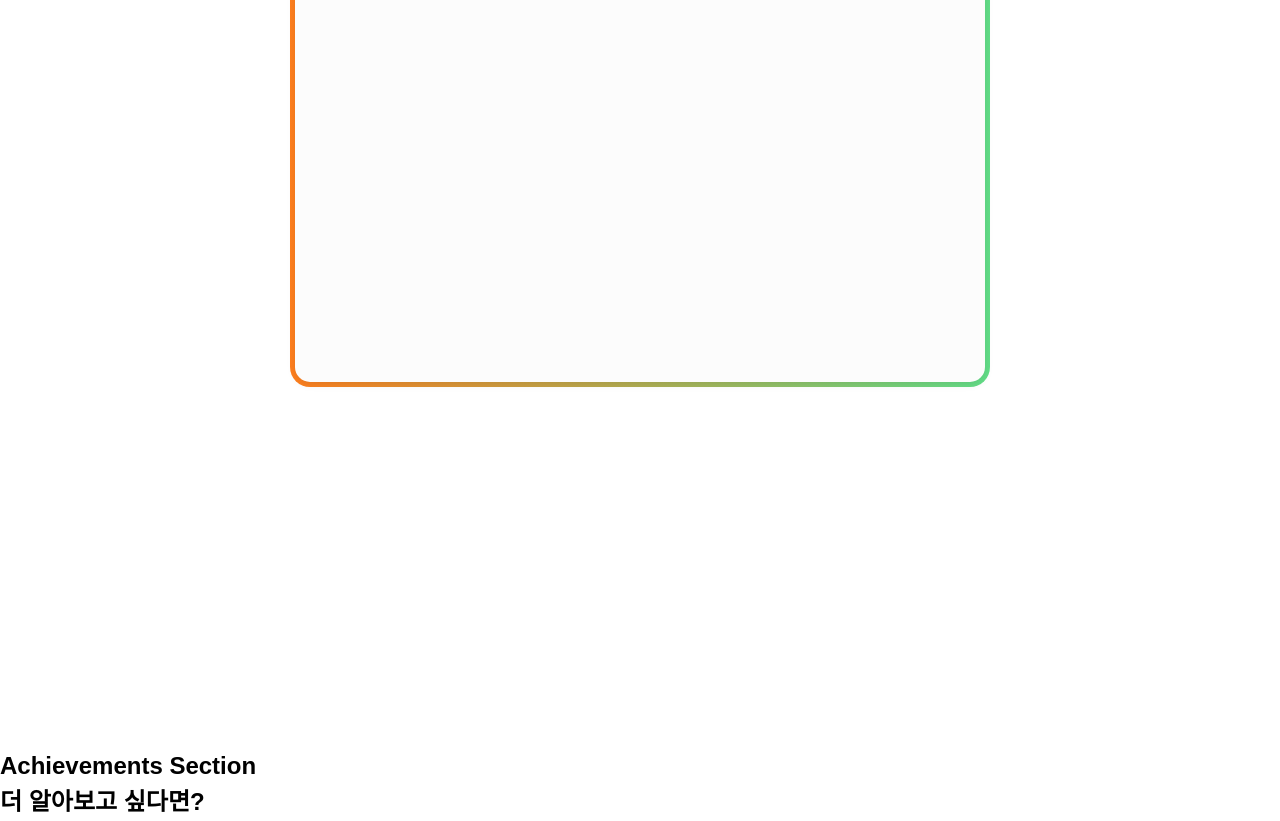
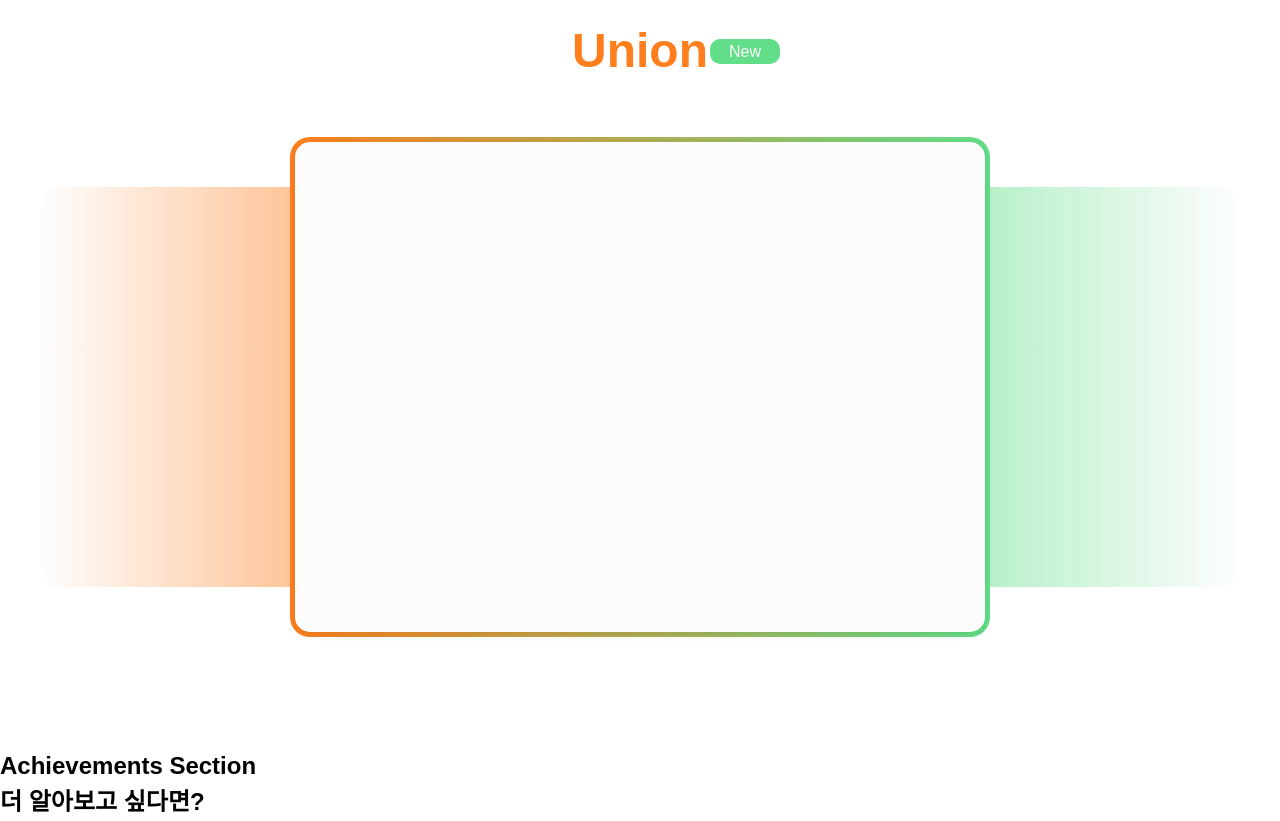
Before and after one commit to karpitony/monorepo-test, a React (Vite) app: page / in a window 1280 px wide. Shown: the part 920-1741 px from the top of the page. Built offline with nearby package versions, Linux system fonts and the light colour scheme; a web font is replaced by a local one.

Commit message:
feat: 콘텐츠박스 배경 Gradiant 추가 + refactor: 스타일드 따로 분리

```diff
--- /dev/null
+++ b/src/pages/Main/Union/ContentBox.styled.ts
@@ -0,0 +1,71 @@
+import styled from "styled-components";
+
+export const Container = styled.div`
+  width: 100%
+  heigh: 500px;
+  display: flex;
+  justify-content: center;
+  align-items: center;
+  position: relative
+
+`
+
+export const ContentBoxBorder = styled.div`
+  position: absolute;
+  top: 0px;
+
+  width: 700px;
+  height: 500px;
+  background: linear-gradient(
+    90deg,
+    var(--FarmSystem_Orange) 0%,
+    var(--FarmSystem_Green02) 100%
+  );
+  padding: 5px;
+  border-radius: 20px;
+
+  display: flex;
+  justify-content: center;
+  align-items: center;
+
+  z-index: 10;
+`;
+
+export const Content = styled.div`
+  width: 100%;
+  height: 100%;
+  background-color: var(--FarmSystem_White);
+  border-radius: 15px;
+  box-shadow: 0 2px 8px rgba(0, 0, 0, 0.1);
+
+  display: flex;
+  justify-content: center;
+  align-items: center;
+`;
+
+export const GradientContainer = styled.div`
+  position: absolute;
+  top: 0px;
+
+  height: 500px;
+  display: flex;
+  gap: 80px;
+  justify-content: center;
+  align-items: center;
+`
+
+export const GradientLeft = styled.div`
+  width: 560px;
+  height: 400px;
+  background: linear-gradient(270deg, var(--FarmSystem_Orange) 50%, var(--FarmSystem_White) 100%);
+  opacity: 0.5;
+  border-radius: 20px;
+`;
+
+export const GradientRight = styled.div`
+  width: 560px;
+  height: 400px;
+  background: linear-gradient(90deg, var(--FarmSystem_Green02) 50%, var(--FarmSystem_White) 100%);
+  opacity: 0.5;
+  border-radius: 20px;
+`;
--- a/src/pages/Main/Union/ContentBox.tsx
+++ b/src/pages/Main/Union/ContentBox.tsx
@@ -1,38 +1,17 @@
-import styled from "styled-components";
+import * as S from './ContentBox.styled';
 
 export default function ContentBox() {
   return (
-    <ContentBoxBorder>
-      <Content>
-      </Content>
-    </ContentBoxBorder>
+    <S.Container>
+    <S.GradientContainer>
+      <S.GradientLeft />
+      <S.GradientRight />
+    </S.GradientContainer>
+    <S.ContentBoxBorder>
+      <S.Content>
+      </S.Content>
+    </S.ContentBoxBorder>
+
+    </S.Container>
   );
 }
-
-const ContentBoxBorder = styled.div`
-  width: 700px;
-  height: 500px;
-  background: linear-gradient(
-    90deg,
-    var(--FarmSystem_Orange) 0%,
-    var(--FarmSystem_Green02) 100%
-  );
-  padding: 5px;
-  border-radius: 20px;
-
-  display: flex;
-  justify-content: center;
-  align-items: center;
-`
-
-const Content = styled.div`
-  width: 100%;
-  height: 100%;
-  background-color: var(--FarmSystem_White);
-  border-radius: 15px;
-  box-shadow: 0 2px 8px rgba(0, 0, 0, 0.1);
-
-  display: flex;
-  justify-content: center;
-  align-items: center;
-`
--- /dev/null
+++ b/src/pages/Main/Union/Union.styled.ts
@@ -0,0 +1,95 @@
+import styled from "styled-components";
+
+export const Container = styled.section`
+  display: flex;
+  flex-direction: column;
+  justify-content: center;
+  align-items: center;
+  height: 1500px;
+  user-select: none;
+
+  @media (max-width: 768px) {
+    padding: 20px; /* 모바일에서 여백 추가 */
+    height: auto;  /* 필요에 따라 높이를 자동으로 조정 */
+  }
+`;
+
+export const IntroduceText = styled.p`
+  width: 500px;
+  height: 86px;
+
+  text-align: center;
+  color: var(--FarmSystem_Black);
+  font-style: normal;
+  font-weight: 500;
+  font-size: 36px;
+  line-height: 43px;
+
+  margin-bottom: 70px;
+
+  @media (max-width: 768px) {
+    width: 100%;  /* 화면에 맞게 폭 확장 */
+    font-size: 24px;
+    line-height: 32px;
+    margin-bottom: 50px;
+  }
+`;
+
+/*
+  이걸 그리드로 해결한 건 진짜 레전드 씽크빅이다...
+  진짜 이걸 어떻게 떠올렸지?????
+*/
+export const UnionTextContainer = styled.div`
+  display: grid;
+  grid-template-columns: 1fr 1fr 1fr 1fr;  /* 4분할 */
+  justify-items: center;  /* 그리드 셀 내에서 중앙 정렬 */
+  align-items: center;
+  width: 280px;
+  margin-bottom: 50px;
+
+  @media (max-width: 768px) {
+    margin-bottom: 30px;
+    grid-template-columns: 1fr 2fr 1fr;  /* 모바일에서는 더 간결하게 조정 가능 */
+  }
+`;
+
+export const UnionText = styled.h2`
+  grid-column: 2 / 4;  /* 두 번째에서 세 번째 그리드 셀을 차지 */
+  text-align: center;
+  color: var(--FarmSystem_Orange);
+  font-size: 48px;
+  font-weight: 700;
+
+  @media (max-width: 768px) {
+    font-size: 32px;
+  }
+
+  @media (max-width: 480px) {
+    font-size: 24px;
+  }
+`;
+
+export const NewBadge = styled.div`
+  grid-column: 4 / 5;  /* 네 번째 그리드 셀에 배치 */
+  width: 70px;
+  height: 25px;
+  background: var(--FarmSystem_Green02);
+  border-radius: 10px;
+
+  font-style: normal;
+  font-weight: 500;
+  font-size: 16px;
+  line-height: 19px;
+  color: var(--FarmSystem_White);
+
+  display: flex;
+  align-items: center;
+  justify-content: center;
+  text-align: center;
+
+  @media (max-width: 768px) {
+    font-size: 14px;
+    width: 60px;
+    height: 22px;
+  }
+`;
--- a/src/pages/Main/Union/Union.tsx
+++ b/src/pages/Main/Union/Union.tsx
@@ -1,114 +1,20 @@
-import styled from "styled-components";
 import ContentBox from "./ContentBox";
+import * as S from './Union.styled';
 
 export default function Union() {
   return (
     <section>
-      <Container>
-        <IntroduceText>
+      <S.Container>
+        <S.IntroduceText>
           <p>신입생이라서</p>
           <p>어떤 트랙을 선택할지 고민되나요?</p>
-        </IntroduceText>
-        <UnionTextContainer>
-          <UnionText>Union</UnionText>
-          <NewBadge>New</NewBadge>
-        </UnionTextContainer>
+        </S.IntroduceText>
+        <S.UnionTextContainer>
+          <S.UnionText>Union</S.UnionText>
+          <S.NewBadge>New</S.NewBadge>
+        </S.UnionTextContainer>
         <ContentBox />
-      </Container>
+      </S.Container>
     </section>
   );
-}
-
-const Container = styled.section`
-  display: flex;
-  flex-direction: column;
-  justify-content: center;
-  align-items: center;
-  height: 1500px;
-  user-select: none;
-
-  @media (max-width: 768px) {
-    padding: 20px; /* 모바일에서 여백 추가 */
-    height: auto;  /* 필요에 따라 높이를 자동으로 조정 */
-  }
-`;
-
-const IntroduceText = styled.p`
-  width: 500px;
-  height: 86px;
-
-  text-align: center;
-  color: var(--FarmSystem_Black);
-  font-style: normal;
-  font-weight: 500;
-  font-size: 36px;
-  line-height: 43px;
-
-  margin-bottom: 70px;
-
-  @media (max-width: 768px) {
-    width: 100%;  /* 화면에 맞게 폭 확장 */
-    font-size: 24px;
-    line-height: 32px;
-    margin-bottom: 50px;
-  }
-`;
-
-/*
-  이걸 그리드로 해결한 건 진짜 레전드 씽크빅이다...
-  진짜 이걸 어떻게 떠올렸지?????
-*/
-const UnionTextContainer = styled.div`
-  display: grid;
-  grid-template-columns: 1fr 1fr 1fr 1fr;  /* 4분할 */
-  justify-items: center;  /* 그리드 셀 내에서 중앙 정렬 */
-  align-items: center;
-  width: 280px;
-  margin-bottom: 50px;
-
-  @media (max-width: 768px) {
-    margin-bottom: 30px;
-    grid-template-columns: 1fr 2fr 1fr;  /* 모바일에서는 더 간결하게 조정 가능 */
-  }
-`;
-
-const UnionText = styled.h2`
-  grid-column: 2 / 4;  /* 두 번째에서 세 번째 그리드 셀을 차지 */
-  text-align: center;
-  color: var(--FarmSystem_Orange);
-  font-size: 48px;
-  font-weight: 700;
-
-  @media (max-width: 768px) {
-    font-size: 32px;
-  }
-
-  @media (max-width: 480px) {
-    font-size: 24px;
-  }
-`;
-
-const NewBadge = styled.div`
-  grid-column: 4 / 5;  /* 네 번째 그리드 셀에 배치 */
-  width: 70px;
-  height: 25px;
-  background: var(--FarmSystem_Green02);
-  border-radius: 10px;
-
-  font-style: normal;
-  font-weight: 500;
-  font-size: 16px;
-  line-height: 19px;
-  color: var(--FarmSystem_White);
-
-  display: flex;
-  align-items: center;
-  justify-content: center;
-  text-align: center;
-
-  @media (max-width: 768px) {
-    font-size: 14px;
-    width: 60px;
-    height: 22px;
-  }
-`;
+};
```
